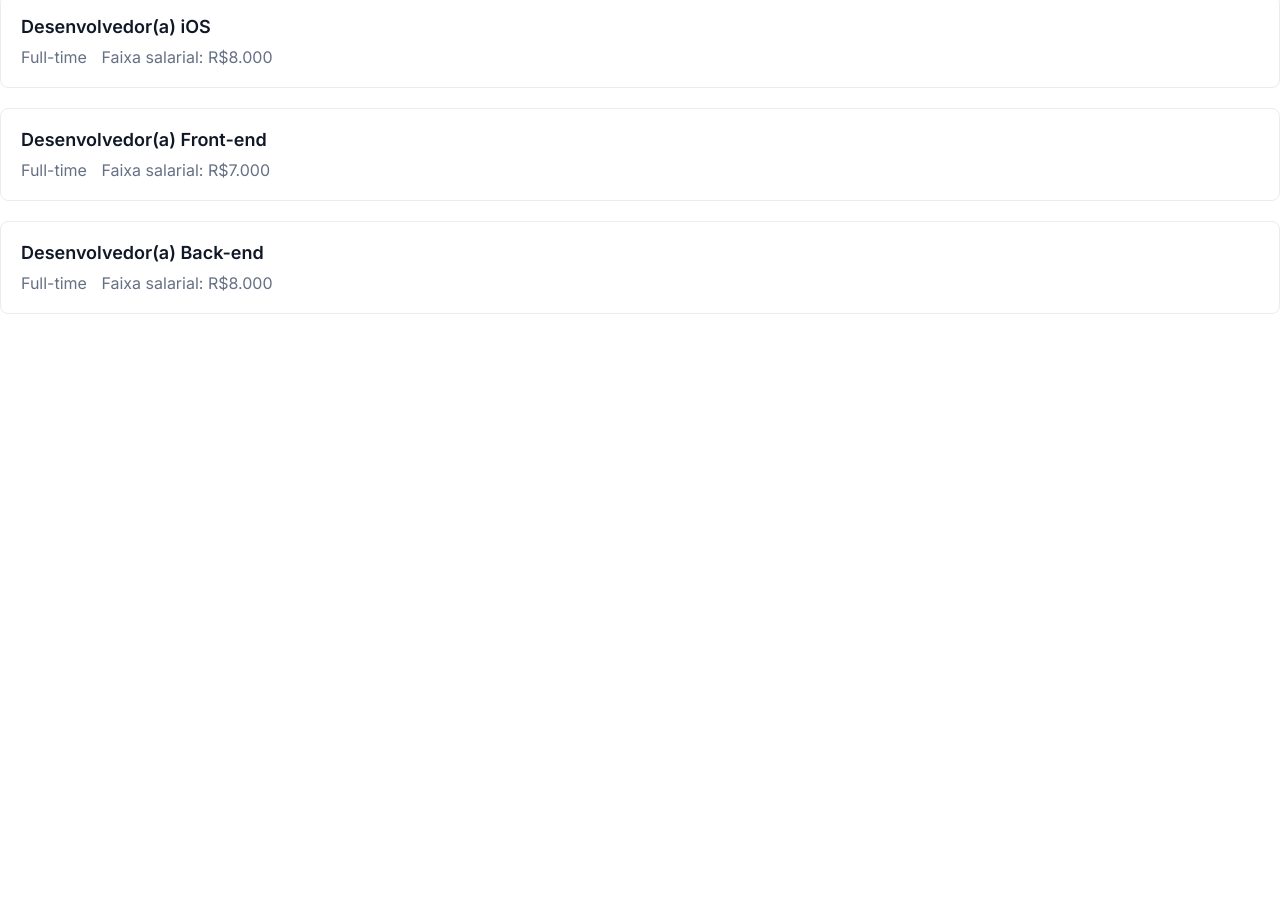
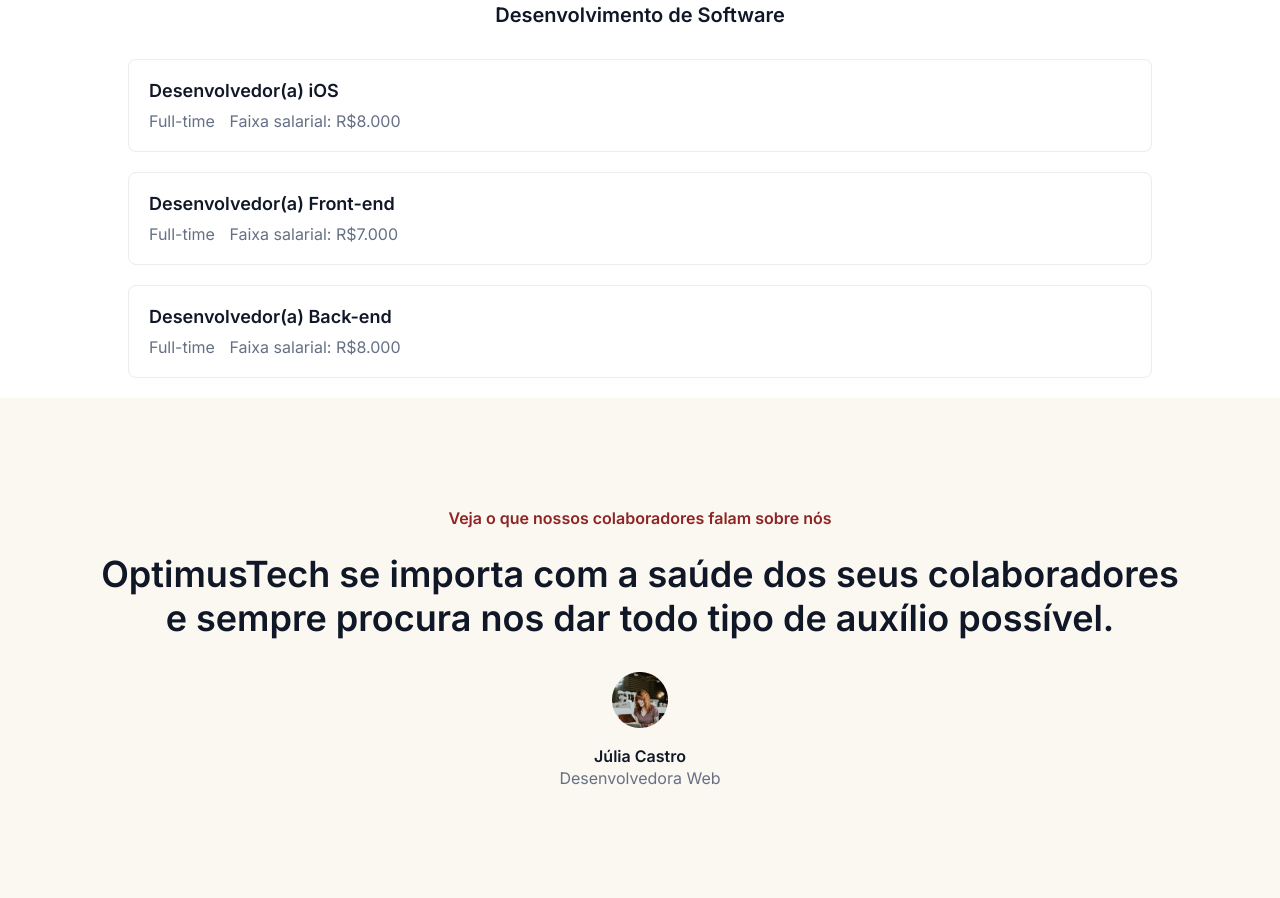
Before and after one commit to leticiacamposs2/7daysofcode-frontend, a plain HTML site: page level-001/html-css-fundamentos/index.html in a window 1280 px wide. Shown: the part 1926-2824 px from the top of the page. Before the commit the page ends 2260 px from the top, so only its background shows below. Drawn offline with Linux system fonts and the light colour scheme.

Commit message:
feat(depoimentos): secao de depoimentos de colaboradores

```diff
--- a/level-001/html-css-fundamentos/css/style.css
+++ b/level-001/html-css-fundamentos/css/style.css
@@ -10,8 +10,9 @@
   --text-color: #667085;
   --main-color: #8E2424;
   --base-color: #FFFFFF;
-  --black-color: #101828;
   --card-color: #EAECF0;
+  --title-color: #101828;
+  --neutral-color: #FBF7F1;
 }
 
 body {
@@ -126,19 +127,34 @@
   padding: 20px;
 }
 
+.cabecalho-container .subheading {
+  padding-top: 96px;
+}
 
 .subheading {
   color: var(--main-color);
   font-weight: 600;
   font-size: 16px;
-  padding-top: 96px;
   margin-bottom: 24px;
 }
 
 .heading {
+  color: var(--title-color);
+}
+
+.cabecalho-container .heading {
+  margin-bottom: 24px;
   font-size: 48px;
-  color: var(--black-color);
-  margin-bottom: 24px;
+}
+
+.depoimentos-container .heading {
+  display: flex;
+  flex-direction: column;
+  text-align: center;
+  margin-left: 100px;
+  margin-right: 100px;
+  line-height: 44px;
+  font-size: 36px;
 }
 
 .content {
@@ -172,7 +188,7 @@
   }
 
   .metricas-titulo {
-    color: var(--black-color);
+    color: var(--title-color);
     font-size: 18px;
   }
 
@@ -194,29 +210,29 @@
 }
 
 #vagas {
-  position: absolute;
-  left: 50%;
-  transform: translateX(-50%);
-  width: 1280px;
+  display: flex;
+  flex-flow: column;
+  align-items: center;
 
   .vagas-container {
     border: 1px solid var(--card-color);
     padding: 20px;
     margin-bottom: 20px;
     border-radius: 8px;
+    width: 80%;
   }
 
   .area-vaga {
     font-weight: bold;
     font-size: 20px;
     margin-bottom: 32px;
-    color: var(--black-color);
+    color: var(--title-color);
   }
 
   .titulo-vaga {
     font-size: 18px;
     font-weight: bold;
-    color: var(--black-color);
+    color: var(--title-color);
   }
 
   .informacoes {
@@ -228,3 +244,28 @@
     padding: 10px;
   }
 }
+
+#depoimentos {
+  background-color: var(--neutral-color);
+
+  .depoimentos-container {
+    display: flex;
+    flex-direction: column;
+    justify-content: center;
+    align-items: center;
+    height: 500px;
+  }
+
+  .colaborador-nome {
+    font-weight: bold;
+    line-height: 24px;
+    color: var(--title-color);
+  }
+
+  #avatar-depoimentos {
+    width: 56px;
+    height: 56px;
+    margin-top: 32px;
+    margin-bottom: 16px
+  }
+}
--- a/level-001/html-css-fundamentos/index.html
+++ b/level-001/html-css-fundamentos/index.html
@@ -120,6 +120,17 @@
             </div>
         </div>
     </section>
+    <!-- DEPOIMENTOS -->
+    <section id="depoimentos">
+        <div class="depoimentos-container">
+            <h2 class="subheading">Veja o que nossos colaboradores falam sobre nós</h2>
+            <h1 class="heading">OptimusTech se importa com a saúde dos seus colaboradores e sempre procura nos dar todo
+                tipo de auxílio possível.</h1>
+            <img src="./images/avatar-depoimentos.png" alt="Avatar Depoimentos" id="avatar-depoimentos" />
+            <p class="colaborador-nome">Júlia Castro</p>
+            <p class="colaborador-cargo">Desenvolvedora Web</p>
+        </div>
+    </section>
 </body>
 
 </html>
```
Also changed, not shown: level-001/html-css-fundamentos/README.md, level-001/html-css-fundamentos/images/avatar-depoimentos.png (added), level-001/html-css-fundamentos/images/vagas-card.png (deleted).
